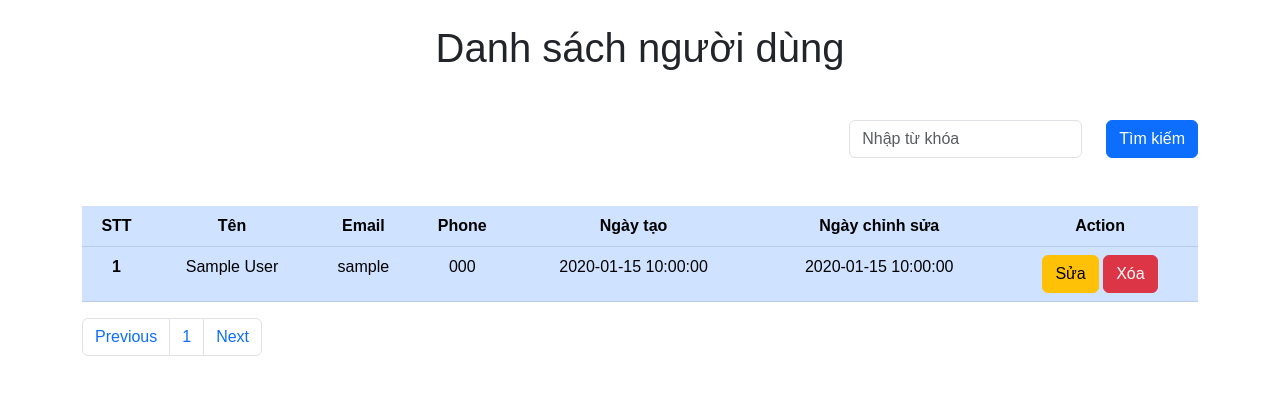
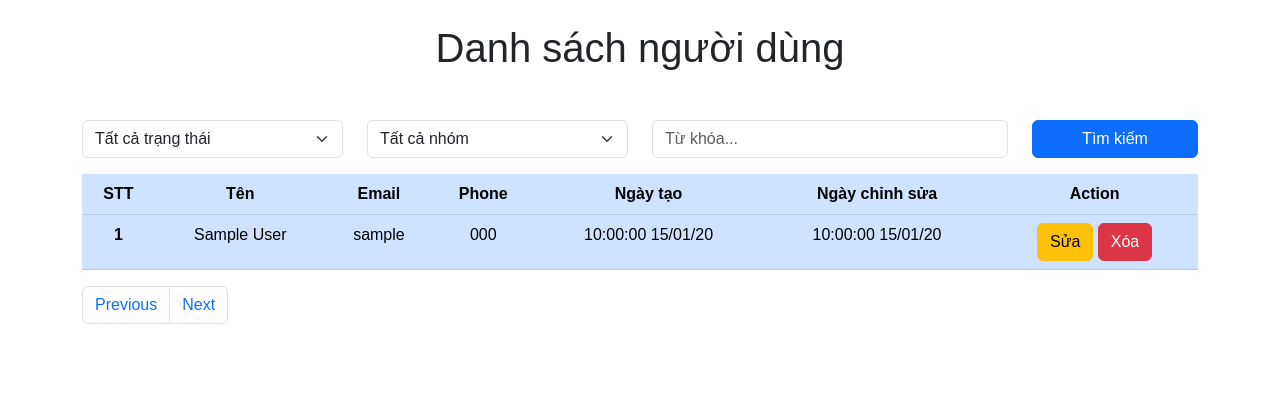
Before and after one commit to duong1801/phpdev, a PHP site: page / in a window 1280 px wide. Shown: the top 395 px of the page. Run offline with PHP 8.4, Linux system fonts and the light colour scheme; tables that the repository leaves empty or names only in its code hold one stand-in row (values such as "Sample post").

Commit message:
update code

```diff
--- a/database_crud/actions/list.php
+++ b/database_crud/actions/list.php
@@ -1,35 +1,82 @@
 <?php
+$limit = 3;
+$get  = isset($_GET)?$_GET:false;
 
-const PER_PAGE = 3;
+$filter = "";
+if(!empty($get['status'])){
+    if($get['status'] == 'active' || $get['status'] == 'inactive') {
+        $status = $get['status'] == 'active'? 1: 0 ;
+        $filter .= getOperator($filter).' status='.$status;
+
+    }
+}
 
 
-$sql = 'SELECT * FROM users';
-
-if(isset($_GET['search'])){
-    $keyword = $_GET['keyword'];
-    $sql = "SELECT * FROM users WHERE name LIKE '%$keyword%'";
-}
-$users = get($sql);
-$record = getRows($sql);
-$pagination = ceil($record/PER_PAGE);
-
-//pagination
-
-if(!empty($_GET['page'])){
+if(!empty($get['group_id'])){
+    $groupId = $get['group_id'];
+    $filter.= getOperator($filter). ' group_id='.$groupId;
 
 }
+
+if(!empty($get['keyword'])){
+    $keyword = $get['keyword'];
+    $filter.= getOperator($filter)." (users.name LIKE '%".$keyword."%' OR users.username LIKE '%".$keyword."%')";
+}
+
+$users = get("SELECT users.*,user_groups.name AS group_name FROM users INNER JOIN user_groups ON users.group_id = user_groups.id $filter ORDER BY id DESC");
+
+$groups = get("SELECT * FROM user_groups");
+
+// dd($groups);
 
 
 ?>
 
 
 <h1 class="my-4">Danh sách người dùng</h1>
-<form action="" class="my-4 d-flex justify-content-end">
-    <div class="my-4 d-flex">
-        <div class="me-4">
-            <input name="keyword" value="<?php echo !empty($keyword)?$keyword:'' ?>" class="form-control" type="text" placeholder="Nhập từ khóa">
+<br>
+<form action="" class="mb-3">
+    <div class="row">
+        <div class="col-3">
+            <select name="status" class="form-select" id="">
+                <option value="all">Tất cả trạng thái</option>
+                <option value="active"
+                <?php
+                 echo !empty($get['status']) && $get['status'] == 'active'? 'selected':false;
+
+                 ?>
+                >
+                Kích hoạt
+                </option>
+                <option value="inactive"
+                <?php echo !empty($get['status']) && $get['status'] == 'inactive'? 'selected':false; ?>
+
+                >
+                Chưa kích hoạt
+                </option>
+            </select>
         </div>
-        <button class="btn btn-primary" name="search" type="submit">Tìm kiếm</button>
+        <div class="col-3">
+            <select name="group_id" class="form-select" id="">
+                <option value="0">Tất cả nhóm</option>
+                <?php
+
+                if (!empty($groups)) {
+                    foreach ($groups as $key => $group) {
+                        $selected = !empty($get['group_id']) && $get['group_id'] == $group['id']?'selected':'' ;
+                        echo  " <option value='{$group['id']}' {$selected}>{$group['name']}</option>";
+                    }
+                }
+
+                ?>
+            </select>
+        </div>
+        <div class="col-4">
+            <input type="search" name="keyword" class="form-control" placeholder="Từ khóa..." value="<?php echo $get['keyword']??false ?>" />
+        </div>
+        <div class="col-2 d-grid">
+            <button type="submit" class="btn btn-primary">Tìm kiếm</button>
+        </div>
     </div>
 </form>
 <table class="table table-primary">
@@ -46,14 +93,14 @@ if(!empty($_GET['page'])){
         </tr>
     </thead>
     <tbody>
-    <?php foreach ($users as $index => $user): ?>
+        <?php foreach ($users as $index => $user) : ?>
             <tr>
                 <th scope="row"><?php echo $index + 1 ?></th>
                 <td><?php echo $user['name'] ?></td>
                 <td><?php echo $user['username'] ?></td>
                 <td><?php echo $user['phone'] ?></td>
-            <td><?php echo $user['created_at'] ?></td>
-            <td><?php echo $user['updated_at'] ?></td>
+                <td><?php echo getDateFormat($user['created_at'], 'H:i:s d/m/y') ?></td>
+                <td><?php echo getDateFormat($user['updated_at'], 'H:i:s d/m/y') ?></td>
                 <td>
                     <button class="btn btn-warning">Sửa</button>
                     <button class="btn btn-danger">Xóa</button>
@@ -68,9 +115,7 @@ if(!empty($_GET['page'])){
     <ul class="pagination">
         <li class="page-item"><a class="page-link" href="#">Previous</a></li>
         <?php
-            for($i = 1; $i <= $pagination;$i++){
-                echo  '<li class="page-item"><a class="page-link" href="?page='.$i.'">'.$i.'</a></li>';
-            }
+
         ?>
         <li class="page-item"><a class="page-link" href="#">Next</a></li>
     </ul>
--- a/database_crud/config.php
+++ b/database_crud/config.php
@@ -5,5 +5,4 @@ const HOST = 'localhost';
 const USER = 'root';
 const PASSWORD = '';
 const DB = 'duongx1801';
-
 const DRIVER = 'mysql';
--- a/database_crud/css/main.css
+++ b/database_crud/css/main.css
@@ -1,11 +1,7 @@
-
-ol, ul {
-    list-style: none;
-}
-*{
+* {
     margin: 0;
     padding: 0;
     border: 0;
     font-size: 100%;
-    font-family:arial,sans-serif;
+    font-family: arial, sans-serif;
 }
--- a/database_crud/includes/functions.php
+++ b/database_crud/includes/functions.php
@@ -54,7 +54,7 @@ function createGetId($table, $data = [])
     return false;
 }
 
-function update($table, $data = [], $condition)
+function update($table, $data = [], $condition = '')
 {
     $keys = array_keys($data);
     $update = '';
@@ -98,4 +98,20 @@ function getDateFormat ($date,$format){
     $dateObj = date_create($date);
     return date_format($dateObj,$format);
 }
+
+
+function dd ($arr){
+    echo "<pre>";
+    print_r($arr);
+    echo "<pre>";
+
+}
+
+
+function getOperator ($str){
+    if(strpos($str,'WHERE')){
+        return ' AND ';
+    }
+    return ' WHERE ';
+}
 ?>
```
Lines whose indentation alone changed are shown as unchanged.
